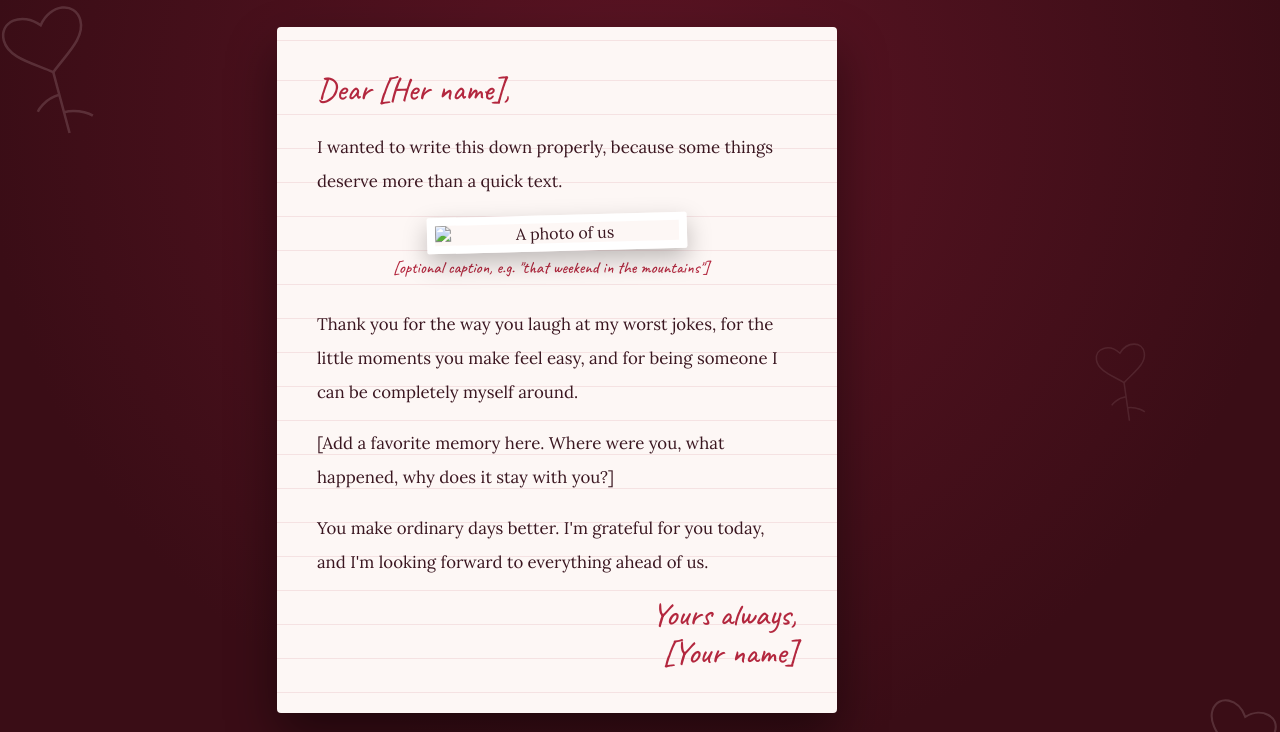
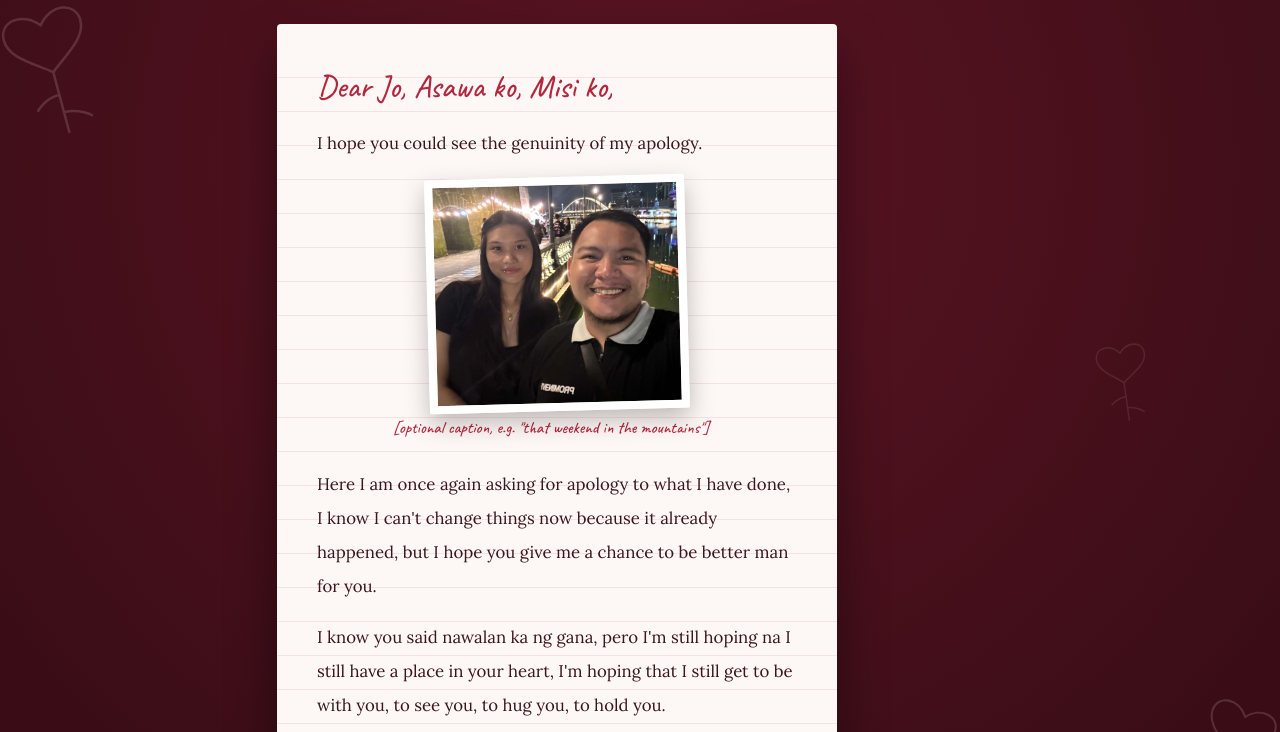
Before and after one commit to peej-26/Letter, a plain HTML site: page index.html in a window 1280 px wide. Both pictures are taken after a click on the button "Open the letter". Shown: the top 732 px of the page. Drawn offline with Linux system fonts and the light colour scheme.

Commit message:
Edit letter content and update photo
Updated the letter content and photo in index.html.

```diff
--- a/index.html
+++ b/index.html
@@ -109,19 +109,19 @@ body{
 
   <!-- ✏️ EDIT THE LETTER BELOW -->
   <article class="letter" id="letter">
-    <p class="greet">Dear [Her name],</p>
-    <p>I wanted to write this down properly, because some things deserve more than a quick text.</p>
+    <p class="greet">Dear Jo, Asawa ko, Misi ko,</p>
+    <p>I hope you could see the genuinity of my apology.</p>
 
     <!-- ✏️ PHOTO: replace "your-photo.jpg" with your image file's name (keep it in the same folder as this html file), or paste a base64 data URI. Delete this whole .photo-wrap block if you don't want a photo. -->
     <div class="photo-wrap">
-      <img src="your-photo.jpg" alt="A photo of us">
+      <img src="Joooo.jpg" alt="A photo of us">
       <p class="photo-caption">[optional caption, e.g. "that weekend in the mountains"]</p>
     </div>
 
-    <p>Thank you for the way you laugh at my worst jokes, for the little moments you make feel easy, and for being someone I can be completely myself around.</p>
-    <p>[Add a favorite memory here. Where were you, what happened, why does it stay with you?]</p>
-    <p>You make ordinary days better. I'm grateful for you today, and I'm looking forward to everything ahead of us.</p>
-    <p class="sign">Yours always,<br>[Your name]</p>
+    <p>Here I am once again asking for apology to what I have done, I know I can't change things now because it already happened, but I hope you give me a chance to be better man for you.</p>
+    <p>I know you said nawalan ka ng gana, pero I'm still hoping na I still have a place in your heart, I'm hoping that I still get to be with you, to see you, to hug you, to hold you.</p>
+    <p>I hope that you let me make it up to you. I'm genuinely sorry my Jo, I know right now you're trying to avoid me, but I hope na we can get back to the way we used to be. Imissyousomuch and Iloveyousomuch</p>
+    <p class="sign">Yours always,<br>Your Jo</p>
   </article>
 
   <button class="again" id="again">Read it again</button>
```
